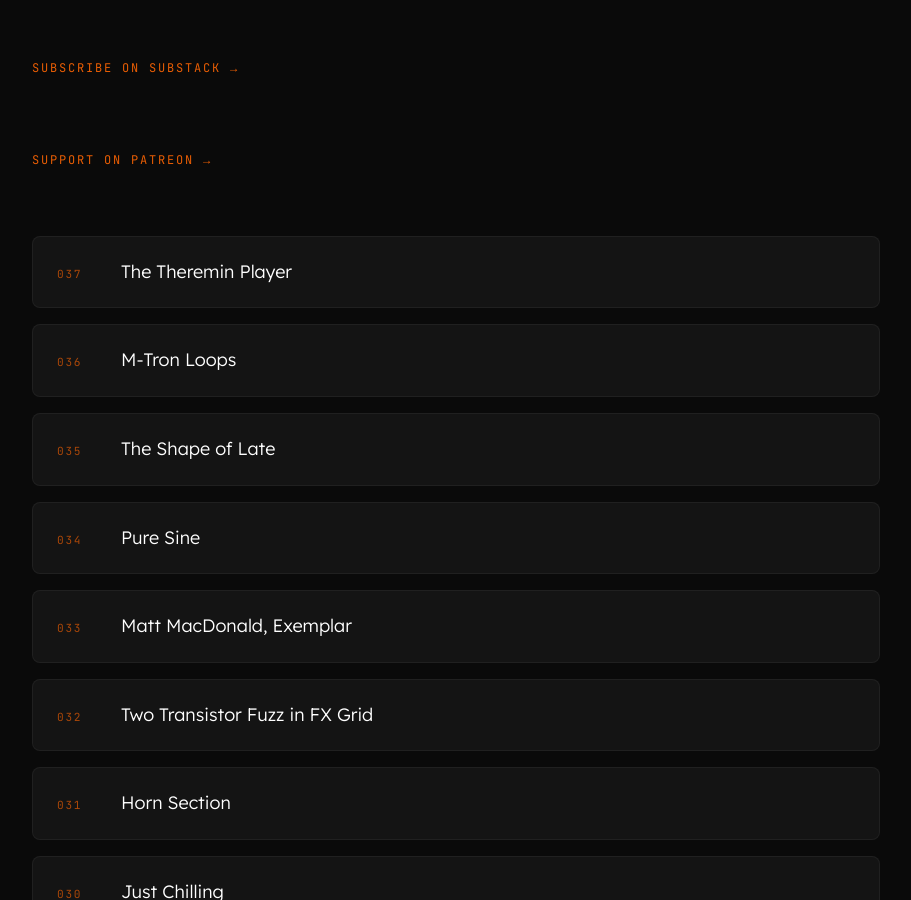
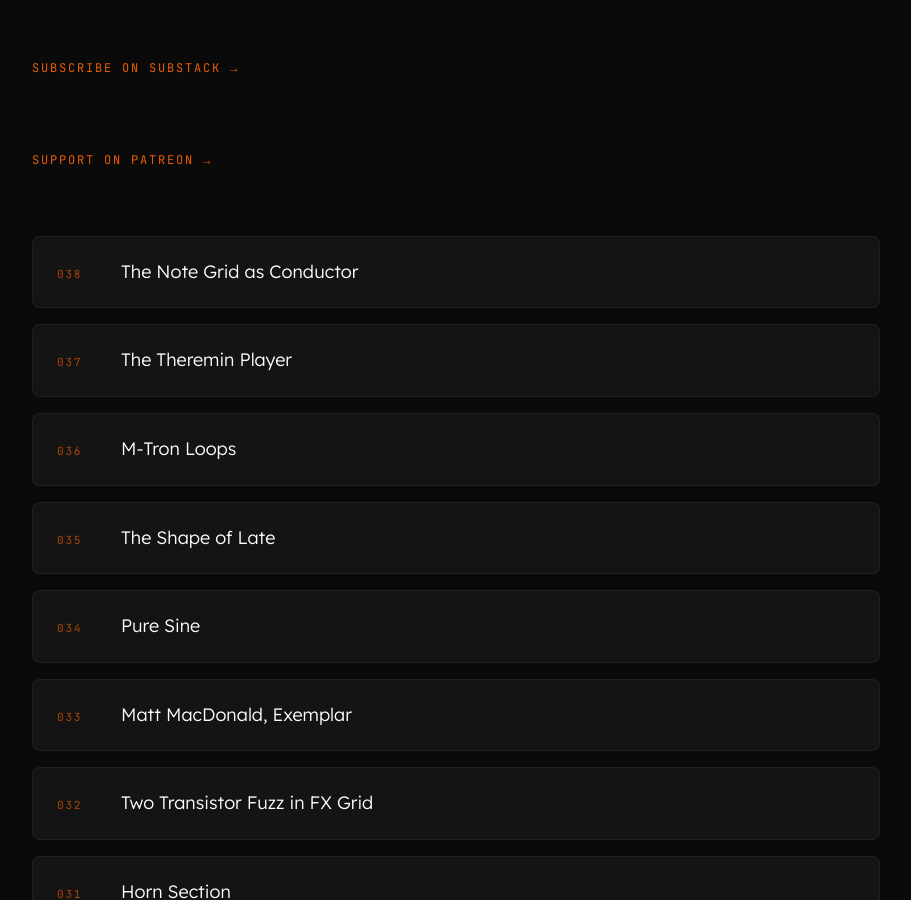
Before and after one commit to folk-sequence/folk-sequence.github.io, a Jekyll site: the page built from index.md, in a window 1280 px wide and 900 px high, scrolled down 582 px. Shown: the whole window, without its empty margins (184-1095 px from the left). Built offline with Jekyll 4.4.1, drawn with Linux system fonts in a browser that asks for light colours.

Commit message:
Add episode 038: The Note Grid as Conductor

```diff
--- a/index.md
+++ b/index.md
@@ -13,6 +13,7 @@ description: "Companion essays for the Folk Sequence daily Bitwig music producti
 <p class="intro-watch"><a href="https://www.patreon.com/cw/FolkSequence" target="_blank" rel="noopener">Support on Patreon →</a></p>
 
 <ul class="episode-list">
+  <li><a href="/038-the-note-grid-as-conductor/"><span class="ep-num">038</span><span class="ep-title">The Note Grid as Conductor</span></a></li>
   <li><a href="/037-the-theremin-player/"><span class="ep-num">037</span><span class="ep-title">The Theremin Player</span></a></li>
   <li><a href="/036-m-tron-loops/"><span class="ep-num">036</span><span class="ep-title">M-Tron Loops</span></a></li>
   <li><a href="/035-the-shape-of-late/"><span class="ep-num">035</span><span class="ep-title">The Shape of Late</span></a></li>
```
